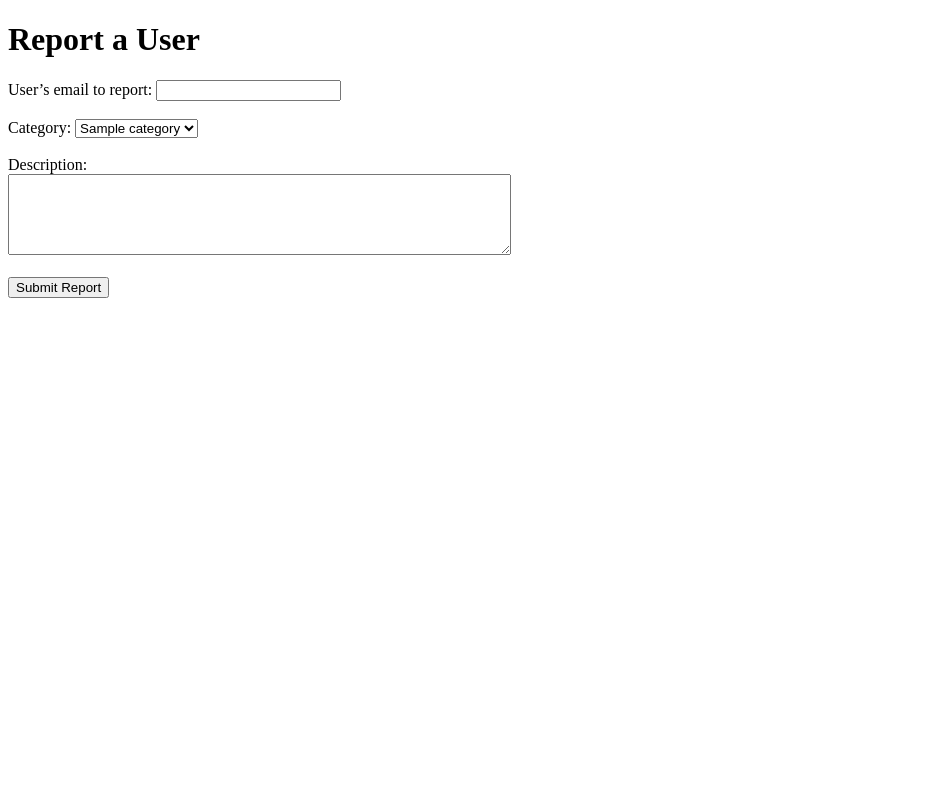
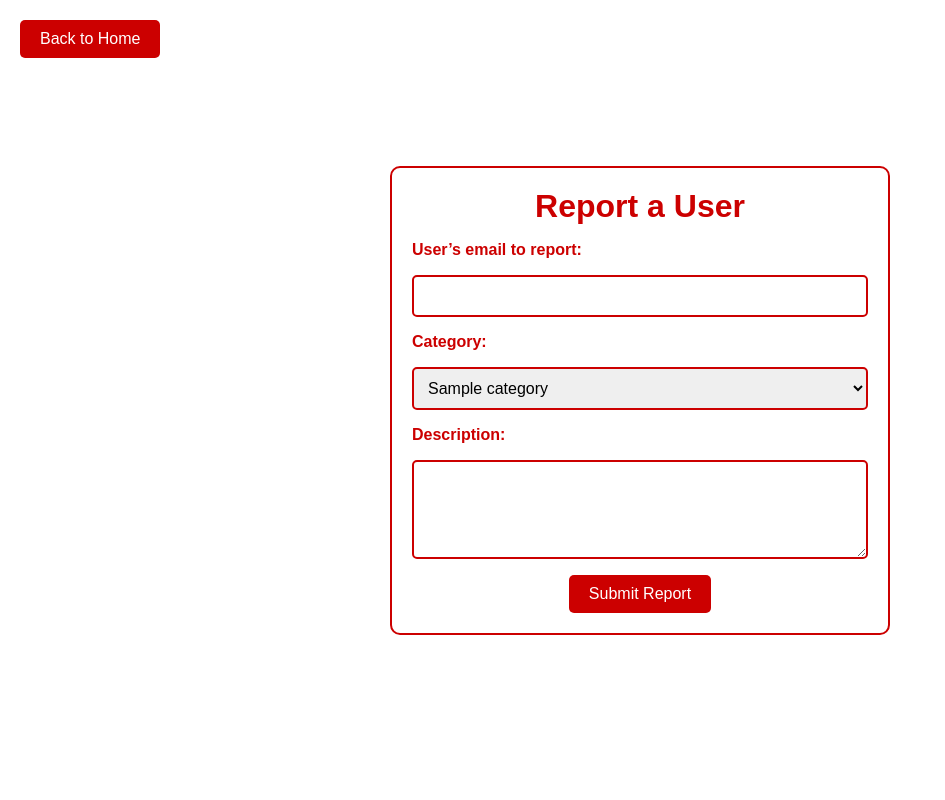
Before and after one commit to Itaho/Project-01-COSC4353, a Flask app: page /report in a window 1280 px wide. Shown: the whole page, without its empty margins (0-945 px from the left). Run offline with Flask 3, Linux system fonts and the light colour scheme; tables that the repository leaves empty hold one stand-in row (values such as "Sample post"); data that the repository does not hold is empty.

Commit message:
report user ui fix

```diff
--- a/templates/report.html
+++ b/templates/report.html
@@ -1,33 +1,113 @@
 <!DOCTYPE html>
 <html lang="en">
 <head>
-  <meta charset="UTF-8">
-  <meta name="viewport" content="width=device-width, initial-scale=1">
+  <meta charset="UTF-8" />
+  <meta name="viewport" content="width=device-width, initial-scale=1" />
   <title>Report a User</title>
+  <style>
+    * {
+      box-sizing: border-box;
+      margin: 0;
+      padding: 0;
+    }
+
+    body {
+      background-color: #fff;
+      color: #c00;
+      font-family: Arial, sans-serif;
+      display: flex;
+      flex-direction:column;
+      justify-content: center;
+      align-items: center;
+      min-height: 100vh;
+      margin: 0;
+    }
+
+    .container {
+      width: 90%;
+      max-width: 500px;
+      border: 2px solid #c00;
+      border-radius: 10px;
+      padding: 20px;
+      text-align: center;
+    }
+
+    h1 {
+      margin-bottom: 0.5em;
+    }
+
+    form {
+      display: flex;
+      flex-direction: column;
+      gap: 1em;
+      text-align: left;
+    }
+
+    label {
+      font-weight: bold;
+    }
+
+    input[type="email"],
+    select,
+    textarea {
+      width: 100%;
+      padding: 10px;
+      border: 2px solid #c00;
+      border-radius: 5px;
+      font-size: 1em;
+    }
+
+    .back-button {
+      position: absolute;
+      top: 20px;
+      left: 20px;
+
+      display: inline-block;
+      padding: 10px 20px;
+      background-color: #cc0000;
+      color: white;
+      text-decoration: none;
+      border-radius: 5px;
+      margin-bottom: 20px;
+    }
+
+    button {
+      background-color: #c00;
+      color: #fff;
+      border: none;
+      padding: 10px 20px;
+      font-size: 1em;
+      cursor: pointer;
+      border-radius: 5px;
+      align-self: center;
+    }
+
+    button:hover {
+      opacity: 0.9;
+    }
+  </style>
 </head>
 <body>
-  <h1>Report a User</h1>
-  <form action="{{ url_for('report_user') }}" method="POST">
-    <label>
-      User’s email to report:
-      <input type="email" name="reported_email" required>
-    </label><br><br>
+  <a href="/" class="back-button">Back to Home</a>
 
-    <label>
-      Category:
-      <select name="category_id" required>
+  <div class="container">
+    <h1>Report a User</h1>
+    <form action="{{ url_for('report_user') }}" method="POST">
+      <label for="reported_email">User’s email to report:</label>
+      <input type="email" name="reported_email" id="reported_email" required />
+
+      <label for="category_id">Category:</label>
+      <select name="category_id" id="category_id" required>
         {% for c in categories %}
           <option value="{{ c.category_id }}">{{ c.category_name }}</option>
         {% endfor %}
       </select>
-    </label><br><br>
 
-    <label>
-      Description:<br>
-      <textarea name="description" rows="5" cols="60" required></textarea>
-    </label><br><br>
+      <label for="description">Description:</label>
+      <textarea name="description" id="description" rows="5" required></textarea>
 
-    <button type="submit">Submit Report</button>
-  </form>
+      <button type="submit">Submit Report</button>
+    </form>
+  </div>
 </body>
 </html>
--- a/templates/thankyou.html
+++ b/templates/thankyou.html
@@ -4,6 +4,9 @@
   <meta charset="UTF-8">
   <meta name="viewport" content="width=device-width, initial-scale=1">
   <title>Thank You</title>
+
+  <meta http-equiv="refresh" content="5;url={{ url_for('home') }}">
+
   <style>
     body {
       background-color: #fff;
```
Also changed, not shown: .github/workflows/main_moosefactoryusermanagment.yml.
